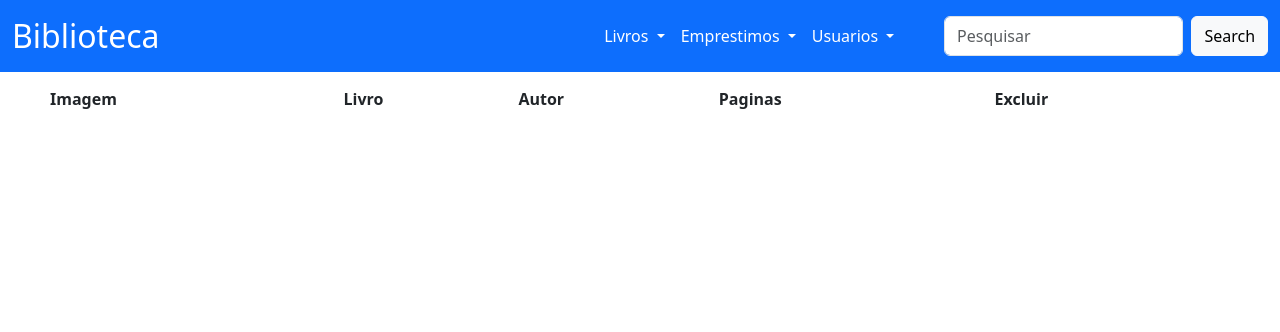
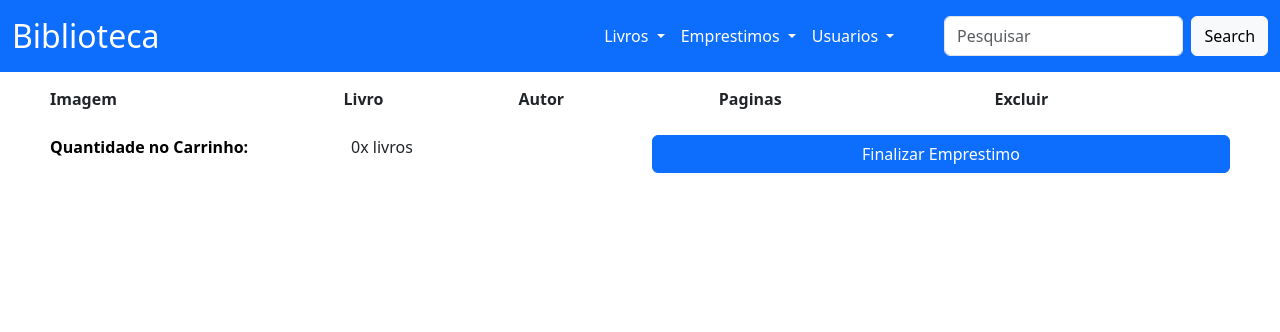
Before and after one commit to Alixandria007/Biblioteca, a Django app: template apps/livros/templates/previa_emprestimo.html in a window 1280 px wide. Shown: the top 332 px of the page. Run offline with Django 5.2, Linux system fonts and the light colour scheme; the template is opened without the code that fills it, so the values that code supplies are empty.

Commit message:
Adicionei a view 'Search' ao app 'Livros

```diff
--- a/apps/livros/templates/previa_emprestimo.html
+++ b/apps/livros/templates/previa_emprestimo.html
@@ -1,5 +1,18 @@
 {% extends "base.html" %}
+{% load ajfilters %}
+
 
 {% block content %}
     {% include "partials/_previa.html" %}
+
+    <div class="row mt-4">
+        <div class="col-6">
+            <div class="row">
+                <p class="col bold">Quantidade no Carrinho:</p>
+                <p class="col">{{request.session.previa_emprestimo|quant_previa}}x livros</p>
+            </div>
+        </div>
+
+        <div class="col-6"><a class="btn btn-primary" href="" style="width: 100%;">Finalizar Emprestimo</a></div>
+    </div>
 {% endblock content %}
--- a/apps/livros/urls.py
+++ b/apps/livros/urls.py
@@ -12,4 +12,5 @@ urlpatterns = [
     path('adicionar_emprestimo', views.adicionar_emprestimo, name='adicionar_emprestimo'),
     path('previa_emprestimo', views.previa_emprestimo, name='previa_emprestimo'),
     path('remover_livro/<int:id>', views.remover_livro, name='remover_livro'),
+    path('search/', views.search, name='search'),
 ]
--- a/templates/pages/partials/_navbar.html
+++ b/templates/pages/partials/_navbar.html
@@ -49,8 +49,8 @@
                 {% endif %}
             </ul>
 
-            <form class="d-flex col" role="search">
-                <input class="form-control me-2" type="search" placeholder="Pesquisar" aria-label="Search">
+            <form class="d-flex col" action="{% url "livros:search" %}">
+                <input class="form-control me-2" type="search" placeholder="Pesquisar" id="search" name="search" aria-label="Search">
                 <button class="btn btn-light" type="submit">Search</button>
             </form>
         </div>
--- a/templates/static/style.css
+++ b/templates/static/style.css
@@ -27,6 +27,7 @@ a{
 }
 
 .bold{
+    color:black;
     font-weight: bold;
 }
 
```
Also changed, not shown: apps/livros/views.py (+19 -0 lines).
